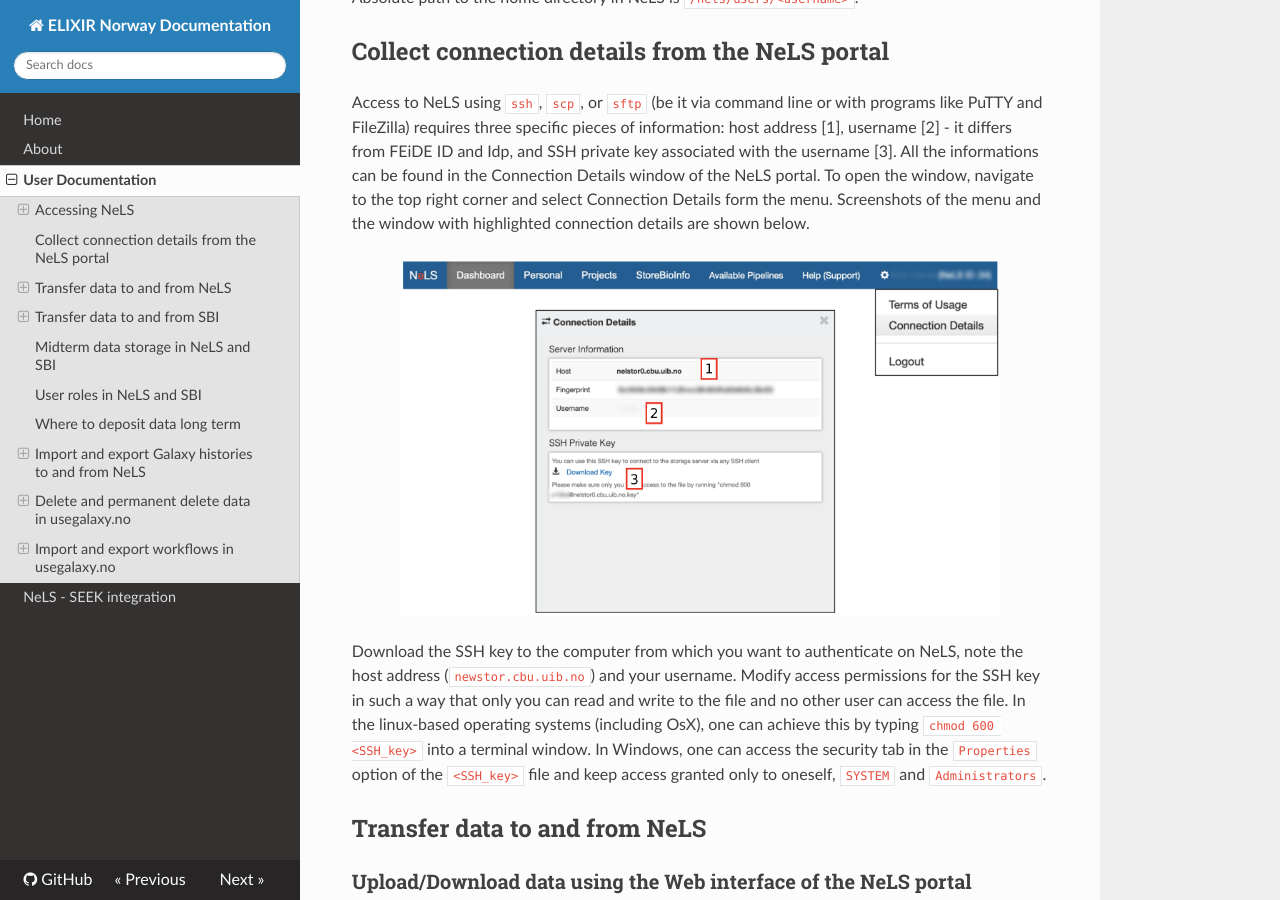
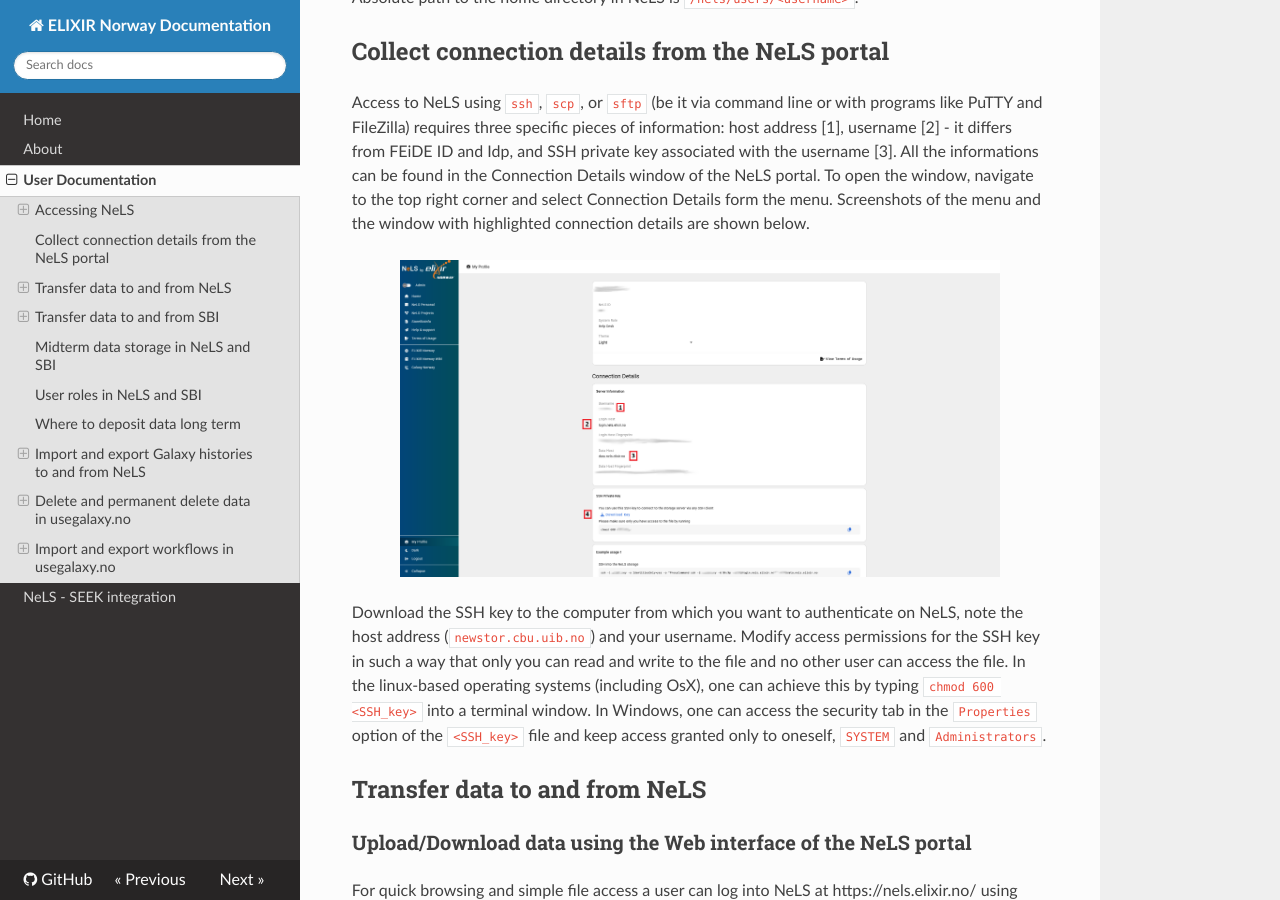
Before and after one commit to elixir-no-nels/nels-docs, an MkDocs documentation site: the page built from docs/user-doc.md, in a window 1280 px wide and 900 px high, scrolled down 1004 px. Built offline with MkDocs 1.6.1, drawn with Linux system fonts in a browser that asks for light colours; nearby versions of some CDN libraries.

Commit message:
New Access Image

```diff
--- a/docs/user-doc.md
+++ b/docs/user-doc.md
@@ -36,7 +36,7 @@
 Access to NeLS using `ssh`, `scp`, or `sftp` (be it via command line or with programs like PuTTY and FileZilla) requires three specific pieces of information: host address [1], username [2] - it differs from FEiDE ID and Idp, and SSH private key associated with the username [3]. All the informations can be found in the Connection Details window of the NeLS portal. To open the window, navigate to the top right corner and select Connection Details form the menu. Screenshots of the menu and the window with highlighted connection details are shown below.
 
 <p align="middle">
-<img src="images/nels_access.png" alt="NeLS Connection Details" width="600"/>
+<img src="images/NeLS_Access_2026.png" alt="NeLS Connection Details" width="600"/>
 </p>
 
 Download the SSH key to the computer from which you want to authenticate on NeLS, note the host address (`newstor.cbu.uib.no`) and your username. Modify access permissions for the SSH key in such a way that only you can read and write to the file and no other user can access the file. In the linux-based operating systems (including OsX), one can achieve this by typing `chmod 600 <SSH_key>` into a terminal window. In Windows, one can access the security tab in the `Properties` option of the `<SSH_key>` file and keep access granted only to oneself, `SYSTEM` and `Administrators`.
```
Also changed, not shown: docs/images/NeLS_Access_2026.png (added).
